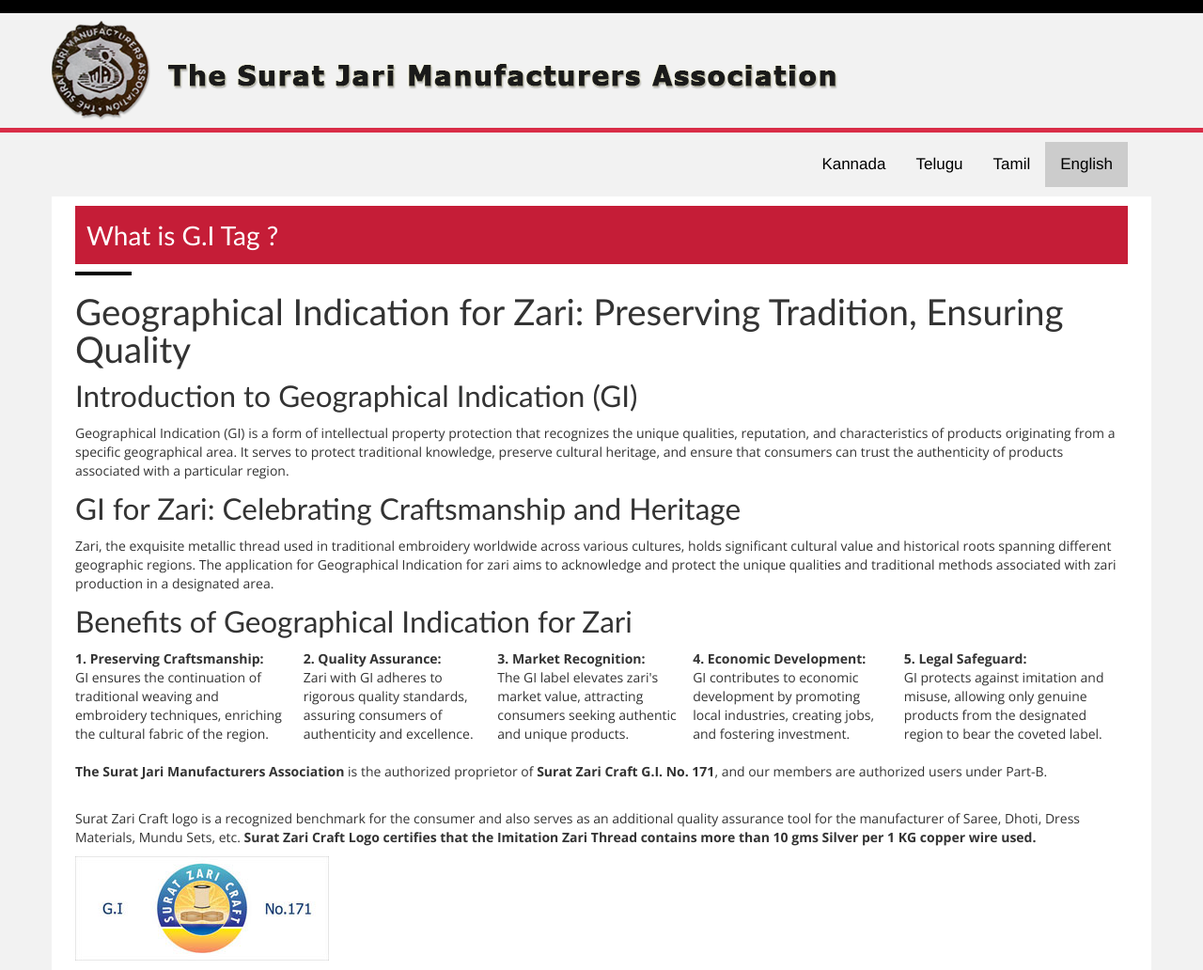
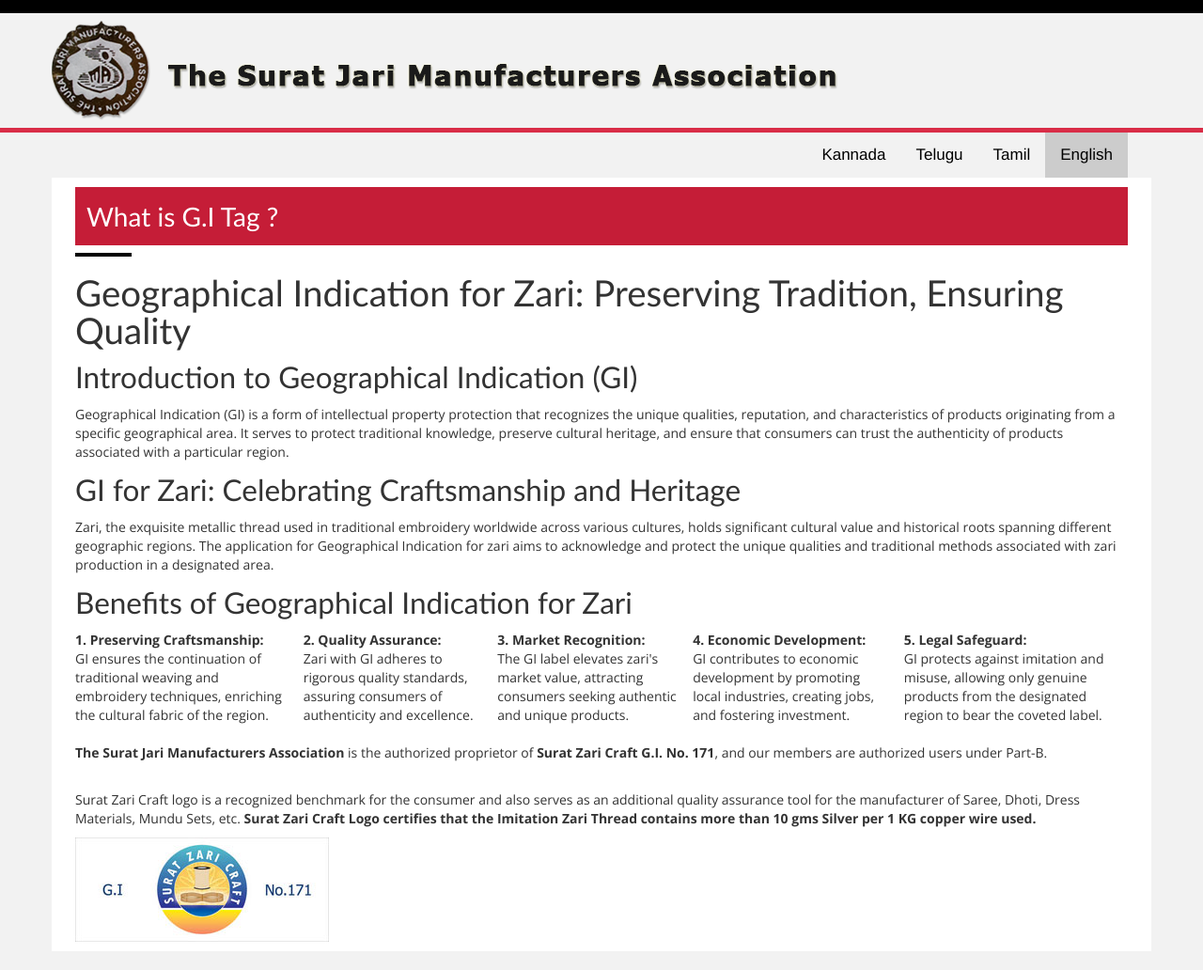
Before and after one commit to chinmaysalmawala/GI-TAG, a plain HTML site: page Index.html in a window 1280 px wide. Shown: the top 1032 px of the page at 94% size. Drawn offline with nearby package versions, Linux system fonts and the light colour scheme.

Commit message:
language margin

```diff
--- a/Index.html
+++ b/Index.html
@@ -124,14 +124,14 @@
                             <article>
                                 <div class="row">
                                     <div class="span12 span-12">
-                                            <div class="tab" style="padding: 10px 25px;display: flex;flex-direction: row-reverse;">
+                                        <div class="tab" style="padding: 0px 25px;display: flex;flex-direction: row-reverse;">
                                             <button class="tablinks active" onclick="openCity(event, 'English')">English</button>
                                             <button class="tablinks" onclick="openCity(event, 'Tamil')">Tamil</button>
                                             <button class="tablinks" onclick="openCity(event, 'Telugu')">Telugu</button>
                                             <!-- <button class="tablinks" onclick="openCity(event, 'Malyalam')">Malyalam</button> -->
                                             <button class="tablinks" onclick="openCity(event, 'Kannad')">Kannada</button>
                                         </div>
-                                        <div class="latest-news tabcontent" Id="English" >
+                                        <div class="latest-news tabcontent" Id="English">
 
                                             <h2 class="h-style" style="background-color:#c51d37; padding: 15px 12px; color:#fff !important;">What is G.I Tag ?</h2>
                                             <h1>Geographical Indication for Zari: Preserving Tradition, Ensuring Quality</h1>
@@ -247,7 +247,8 @@
 
                                                 </span>
                                                 <span>
-                                                    <b>3. మార్కెట్ గుర్తింపు:
+                                                    <b>
+                                                        3. మార్కెట్ గుర్తింపు:
                                                     </b>
                                                     <br /> GI లేబుల్ జరీ యొక్క మార్కెట్ విలువను పెంచుతుంది, ప్రామాణికమైన మరియు ప్రత్యేకమైన ఉత్పత్తులను కోరుకునే వినియోగదారులను ఆకర్షిస్తుంది.
                                                 </span>
```
Also changed, not shown: 1 other file. Lines whose indentation alone changed are shown as unchanged.
